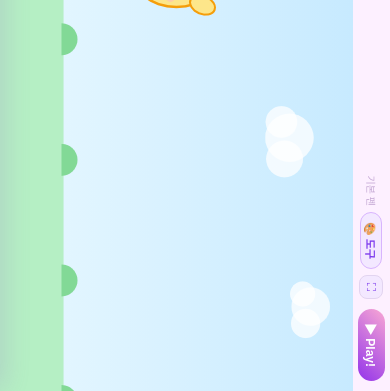
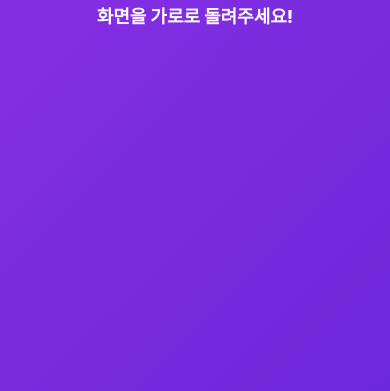
Before and after one commit to amtlhm518-jpg/bounce-animator, a plain HTML site: page index.html in a window 390 px wide. Shown: the part 453-844 px from the top of the page. Drawn offline with nearby package versions, Linux system fonts and the light colour scheme.

Commit message:
Revert "Replace rotate overlay with CSS forced landscape rotation"
This reverts commit 1c872cd1d37b7ada69d3d7f89715e152fdcd955d.

```diff
--- a/index.html
+++ b/index.html
@@ -191,6 +191,12 @@
 
 </div>
 
+<!-- ── 회전 안내 ── -->
+<div id="rotate-msg">
+  <div class="rotate-icon">📱↔️</div>
+  <div class="rotate-text">화면을 가로로 돌려주세요!</div>
+</div>
+
 <script src="script.js"></script>
 </body>
 </html>
--- a/script.js
+++ b/script.js
@@ -1166,6 +1166,20 @@ try {
   screen.orientation.lock('landscape').catch(() => {});
 } catch(e) {}
 
+// 세로로 들고 있으면 회전 안내 표시
+function checkOrientation() {
+  const rotateMsg = document.getElementById('rotate-msg');
+  if (!rotateMsg) return;
+  if (window.innerHeight > window.innerWidth && window.innerWidth < 600) {
+    rotateMsg.classList.add('show');
+  } else {
+    rotateMsg.classList.remove('show');
+  }
+}
+window.addEventListener('resize', checkOrientation);
+window.addEventListener('orientationchange', checkOrientation);
+setTimeout(checkOrientation, 500);
+
 // ═══════════════════════════════════════
 // PWA Service Worker
 // ═══════════════════════════════════════
--- a/style.css
+++ b/style.css
@@ -440,15 +440,30 @@ html, body { height: 100%; background: #f5f0ff; }
 .intensity-bar input[type=range] { flex: 1; accent-color: #9333ea; height: 3px; }
 .intensity-val { font-size: 10px; color: #b48ab4; width: 22px; text-align: right; }
 
-/* ── 세로일 때 강제 가로 ── */
-@media (orientation: portrait) and (max-width: 600px) {
-  #phone {
-    transform: rotate(90deg);
-    transform-origin: top left;
-    width: 100dvh;
-    height: 100dvw;
-    position: absolute;
-    top: 0;
-    left: 100dvw;
-  }
+/* ── 회전 안내 오버레이 ── */
+#rotate-msg {
+  display: none;
+  position: fixed;
+  inset: 0;
+  z-index: 99999;
+  background: linear-gradient(135deg, #9333ea, #6d28d9);
+  flex-direction: column;
+  align-items: center;
+  justify-content: center;
+  gap: 16px;
 }
+#rotate-msg.show { display: flex; }
+.rotate-icon {
+  font-size: 64px;
+  animation: rotateHint 1.5s ease-in-out infinite;
+}
+@keyframes rotateHint {
+  0%, 100% { transform: rotate(0deg); }
+  50% { transform: rotate(90deg); }
+}
+.rotate-text {
+  color: white;
+  font-size: 18px;
+  font-weight: 800;
+  font-family: -apple-system, 'Segoe UI', sans-serif;
+}
--- a/sw.js
+++ b/sw.js
@@ -1,4 +1,4 @@
-const CACHE = 'bounce-v5';
+const CACHE = 'bounce-v4';
 const FILES = [
   './',
   './index.html',
```
